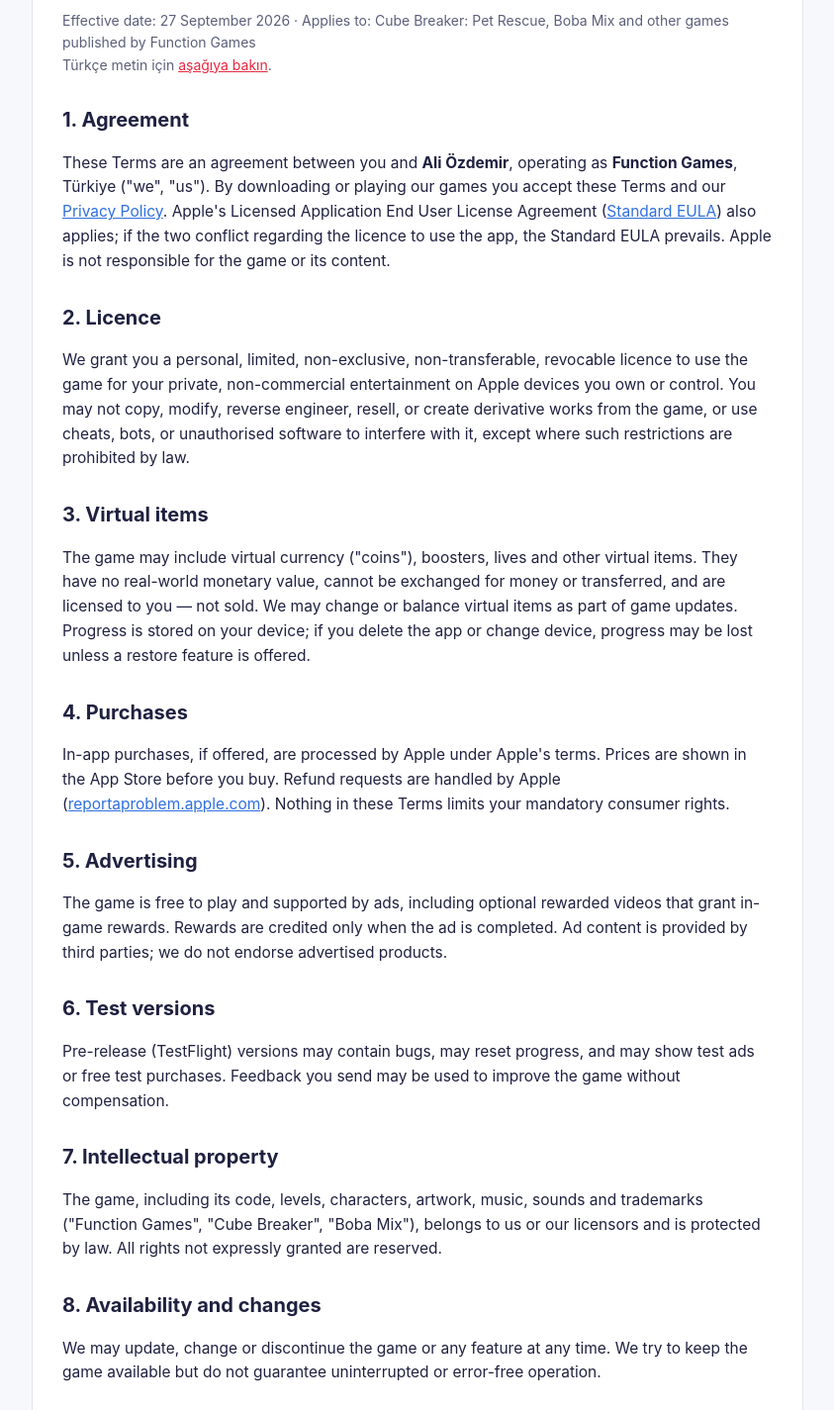
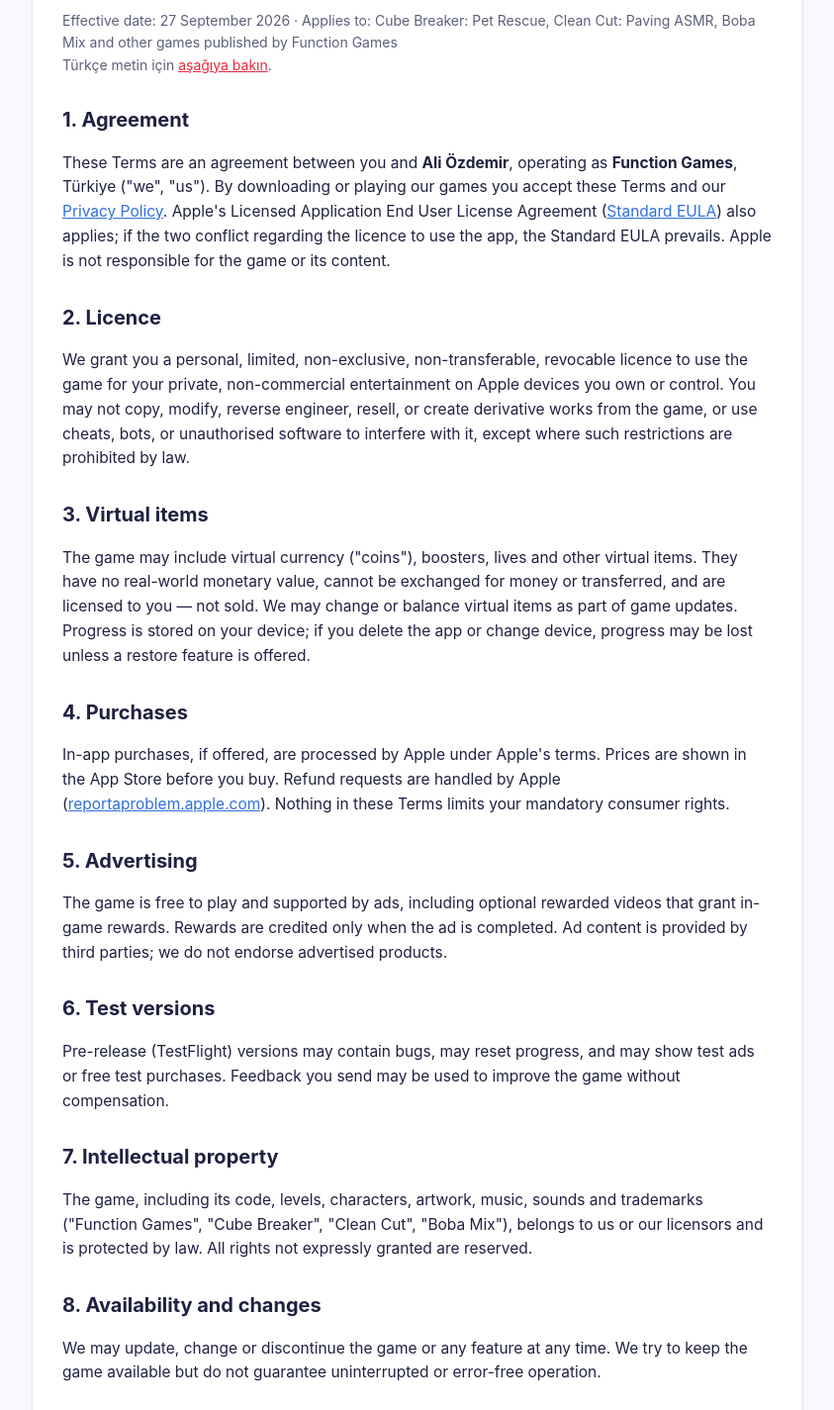
Before and after one commit to aliozdemirworkspace/aliozdemirworkspace.github.io, a plain HTML site: page terms.html in a window 1280 px wide. Shown: the part 174-1599 px from the top of the page at 99% size, without its empty margins (218-1061 px from the left). Drawn offline with Linux system fonts and the light colour scheme.

Commit message:
Legal: add Clean Cut to covered games

```diff
--- a/terms.html
+++ b/terms.html
@@ -13,7 +13,7 @@
 
 <div class="card" id="en">
 <h1>Terms of Use</h1>
-<div class="meta">Effective date: 27 September 2026 · Applies to: Cube Breaker: Pet Rescue, Boba Mix and other games published by Function Games<br>
+<div class="meta">Effective date: 27 September 2026 · Applies to: Cube Breaker: Pet Rescue, Clean Cut: Paving ASMR, Boba Mix and other games published by Function Games<br>
 <span class="lang">Türkçe metin için <a href="#tr">aşağıya bakın</a>.</span></div>
 
 <h2>1. Agreement</h2>
@@ -35,7 +35,7 @@
 <p>Pre-release (TestFlight) versions may contain bugs, may reset progress, and may show test ads or free test purchases. Feedback you send may be used to improve the game without compensation.</p>
 
 <h2>7. Intellectual property</h2>
-<p>The game, including its code, levels, characters, artwork, music, sounds and trademarks ("Function Games", "Cube Breaker", "Boba Mix"), belongs to us or our licensors and is protected by law. All rights not expressly granted are reserved.</p>
+<p>The game, including its code, levels, characters, artwork, music, sounds and trademarks ("Function Games", "Cube Breaker", "Clean Cut", "Boba Mix"), belongs to us or our licensors and is protected by law. All rights not expressly granted are reserved.</p>
 
 <h2>8. Availability and changes</h2>
 <p>We may update, change or discontinue the game or any feature at any time. We try to keep the game available but do not guarantee uninterrupted or error-free operation.</p>
@@ -76,7 +76,7 @@
 <p>TestFlight sürümlerinde hatalar olabilir, ilerleme sıfırlanabilir, test reklamları ve ücretsiz test satın almaları görünebilir.</p>
 
 <h2>7. Fikri mülkiyet</h2>
-<p>Oyunun kodu, levelları, karakterleri, görselleri, müzik ve sesleri ile "Function Games", "Cube Breaker" ve "Boba Mix" işaretleri bize veya lisans verenlerimize aittir.</p>
+<p>Oyunun kodu, levelları, karakterleri, görselleri, müzik ve sesleri ile "Function Games", "Cube Breaker", "Clean Cut" ve "Boba Mix" işaretleri bize veya lisans verenlerimize aittir.</p>
 
 <h2>8. Sorumluluk</h2>
 <p>Oyun "olduğu gibi" sunulur. Kanunun izin verdiği azami ölçüde dolaylı zararlardan ve sanal öğe/ilerleme kaybından sorumlu değiliz; toplam sorumluluğumuz talepten önceki 12 ayda bize ödediğiniz tutarla sınırlıdır. Kast ve ağır kusur hâllerinde ve kanunen sınırlanamayan durumlarda sorumluluk saklıdır.</p>
```
Also changed, not shown: privacy.html (+2 -2 lines).
